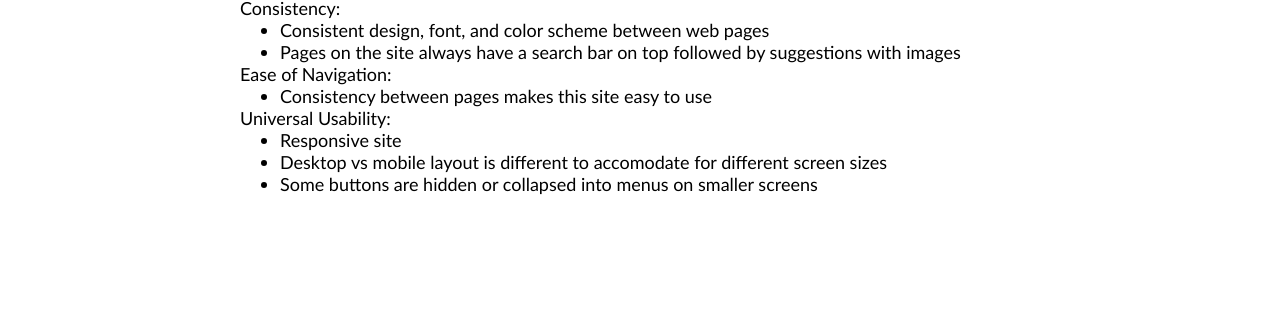
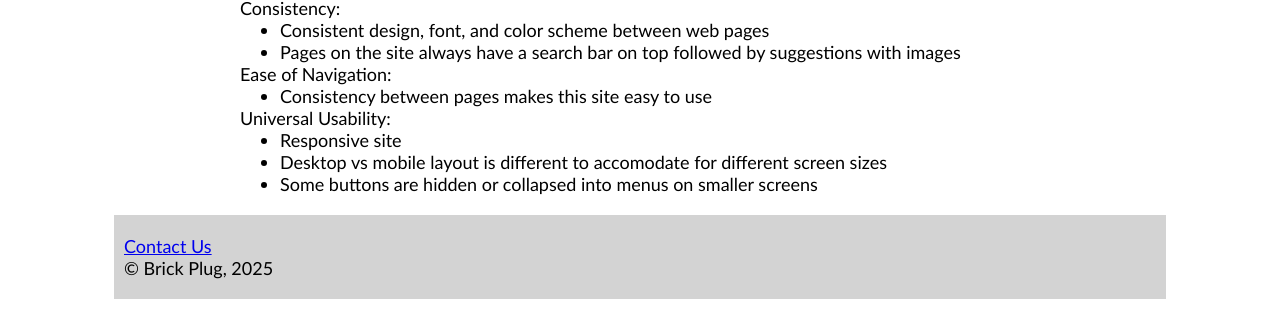
Before and after one commit to pigsteel/1xd3-web-page, a plain HTML site: page team/design.html in a window 1280 px wide. Shown: the part 646-955 px from the top of the page. Before the commit the page ends 851 px from the top, so only its background shows below. Drawn offline with Linux system fonts and the light colour scheme.

Commit message:
added footer

```diff
--- a/team/design.html
+++ b/team/design.html
@@ -70,6 +70,11 @@ Lab 3.2 Design Principles page
                 <li>Some buttons are hidden or collapsed into menus on smaller screens</li>
             </ul>
         </div>
+        <div id="footer">
+            <a href="mailto:fonga13@mcmaster.ca,bijua5@mcmaster.ca,laumclel@mcmaster.ca,nguyeb57@mcmaster.ca">Contact Us</a>
+            <p>&copy; Brick Plug, 2025</p>
+        </div>
+    </div>
 </body>
 
 </html>
```
Also changed, not shown: team/about.html (+4 -0 lines), team/project.html (+4 -0 lines), team/showcase.html (+4 -0 lines).
